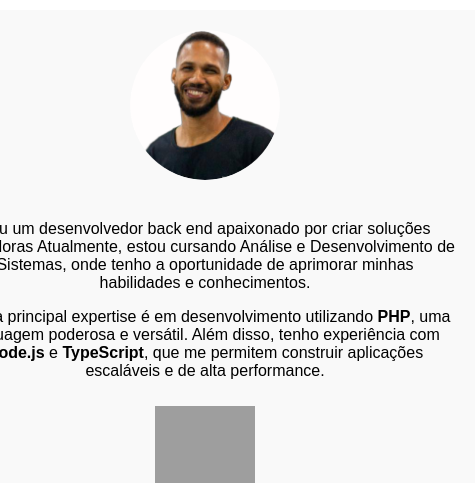
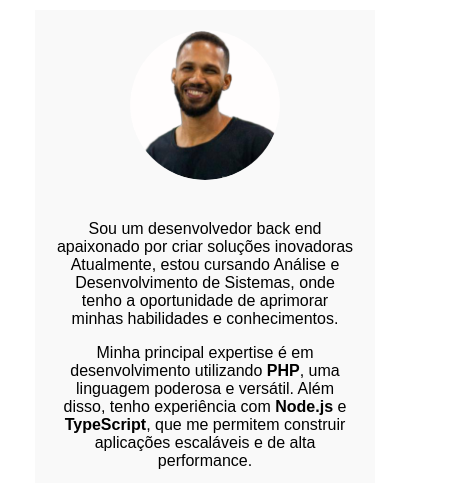
Before and after one commit to Leonardofilipe-dev/portifolio, a plain HTML site: page index.html in a window 390 px wide. Shown: the top 483 px of the page, 475 px wide, since content can reach past the window. Drawn offline with Linux system fonts and the light colour scheme; grey boxes are pictures that could not be loaded.

Commit message:
corrigindo bug responsividade

```diff
--- a/style.css
+++ b/style.css
@@ -11,6 +11,7 @@ body {
   align-items: center;
   justify-content: center;
   min-height: 100vh;
+
 }
 
 
@@ -22,17 +23,22 @@ h1 {
 
   padding: 20px;
   text-align: center;
+  max-width: 500px;
+
 }
 
 .about-content img {
   width: 200px;
   border-radius: 50%;
   margin-bottom: 20px;
+
+
 }
 
 .about-content{
-  width: 500px;
+  max-width: 500px;
   justify-content: center;
+  margin: 0 auto;
 }
 
 .about-content img {
@@ -231,7 +237,7 @@ margin-bottom: 30px;
 .skill h3 {
   margin-top: 10px;
 }
-@media only screen and (max-width: 600px) {
+@media only screen and (max-width: 668px) {
   .column {
     flex-direction: column;
 
@@ -260,6 +266,11 @@ h1 {
 
 }
 
+.about-content{
+  max-width: 300px;
+  justify-content: center;
+}
+
 .about-content img {
   width: 150px;
 }
```
